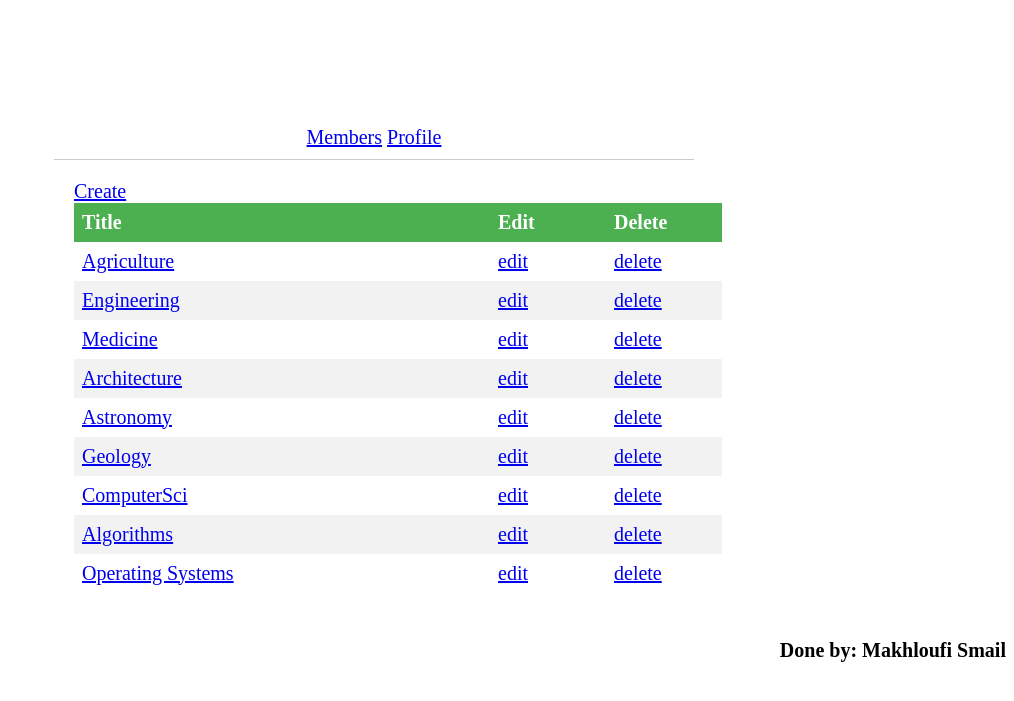
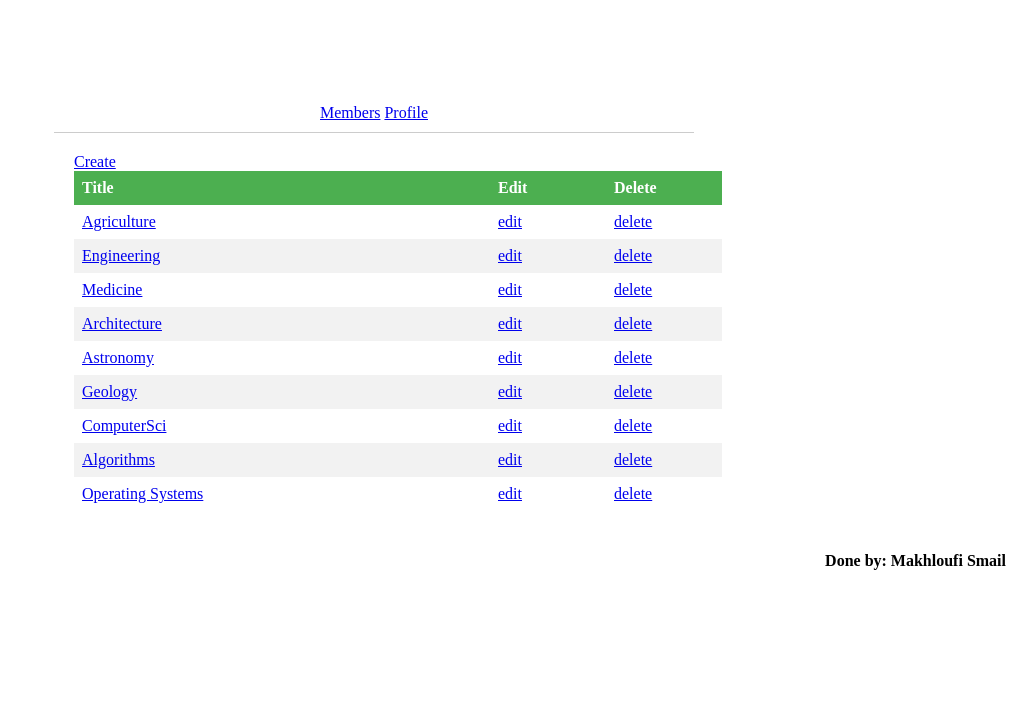
Before and after one commit to makhloufi200/forums-flask, a Flask app: page / in a window 1280 px wide. Shown: the top 701 px of the page, without its empty margins (266-1280 px from the left). Run offline with Flask 2, Linux system fonts and the light colour scheme.

Commit message:
change in css file

```diff
--- a/app/static/style.css
+++ b/app/static/style.css
@@ -1,7 +1,3 @@
-body {
-    font-size: 20px;
-}
-
 .content {
     max-width: 600px;
     margin: 0 auto;
```
